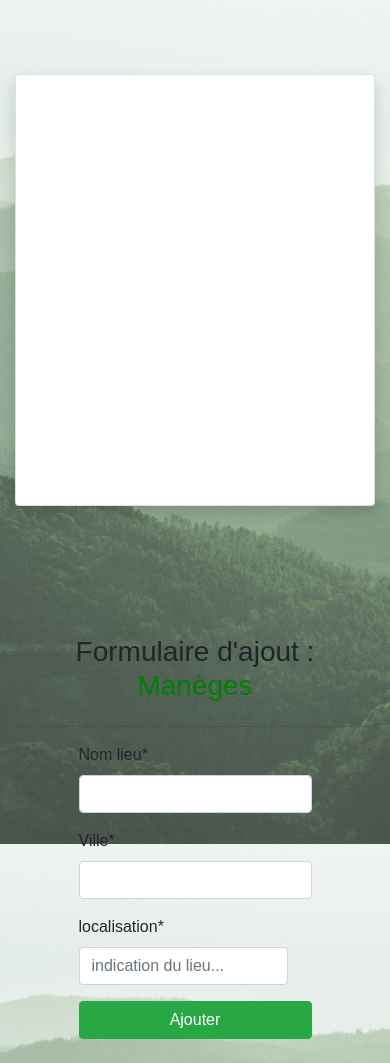
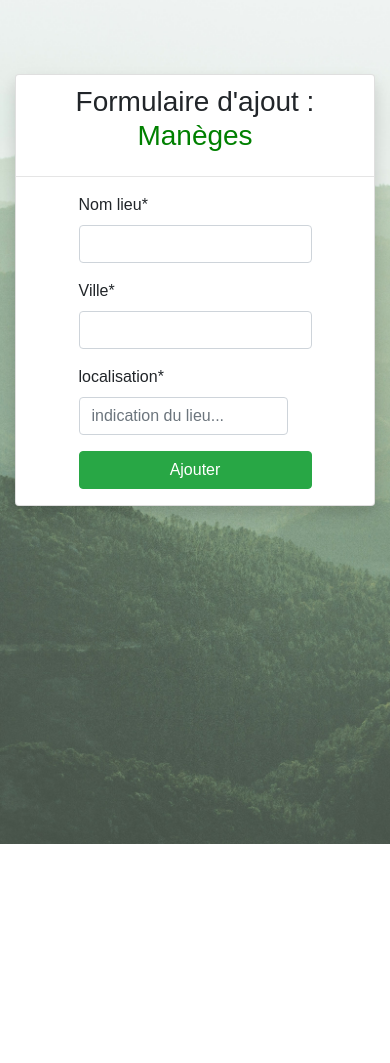
Before and after one commit to Ngouo/ConsultKmer, a Django app: page /categories/1/ajouter in a window 390 px wide. After the commit the page ends 844 px from the top, so only its background shows below. Run offline with Django 5.2, Linux system fonts and the light colour scheme; data comes from the database, SQL or seed files in the repository; some libraries are stand-ins or nearby versions.

Commit message:
suppression de media query

```diff
--- a/static/ajout.css
+++ b/static/ajout.css
@@ -16,9 +16,3 @@ body {
 h3 {
   margin-top: 10px;
 }
-
-@media (max-width: 798px) {
-  h3 {
-    margin-top: 35rem;
-  }
-}
```
